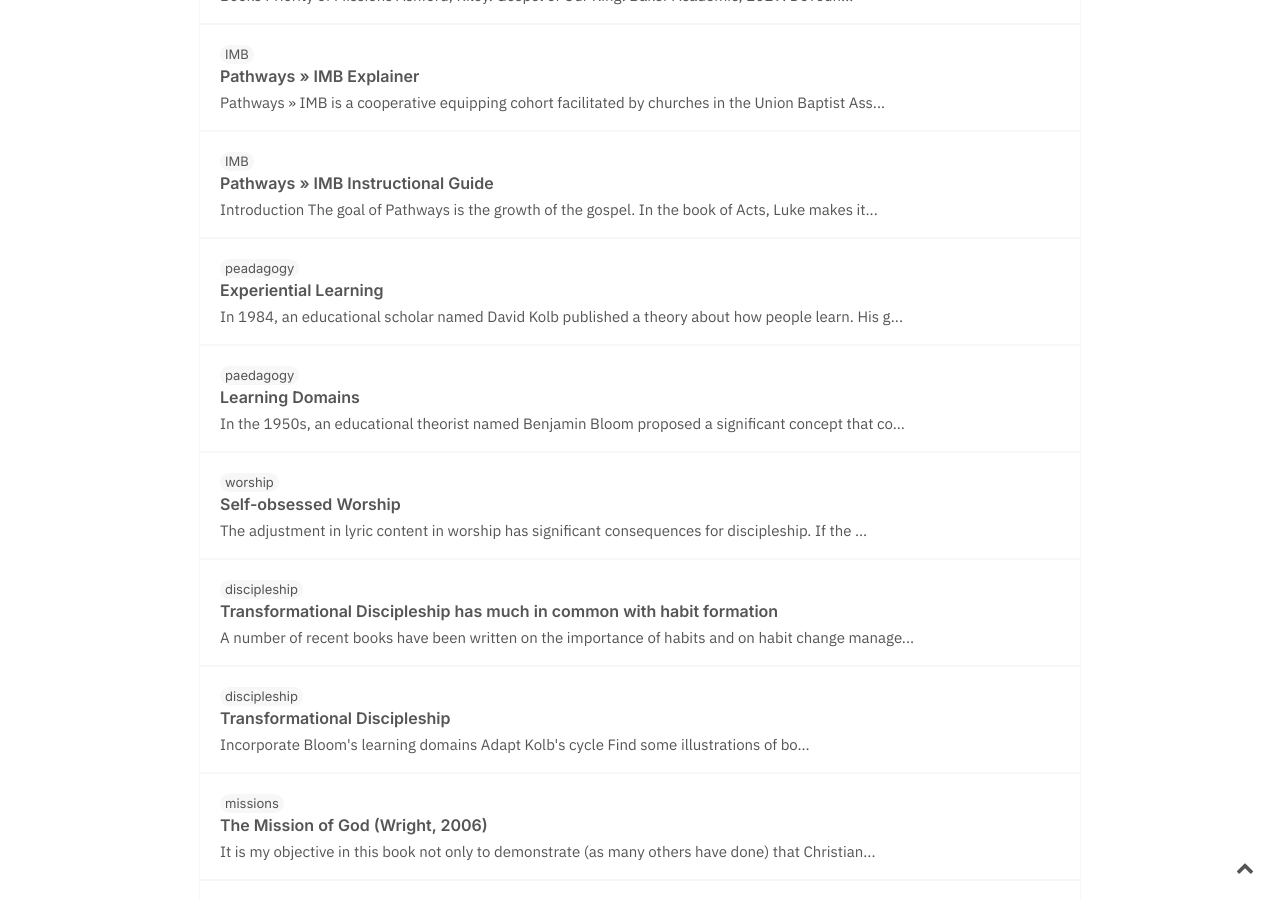
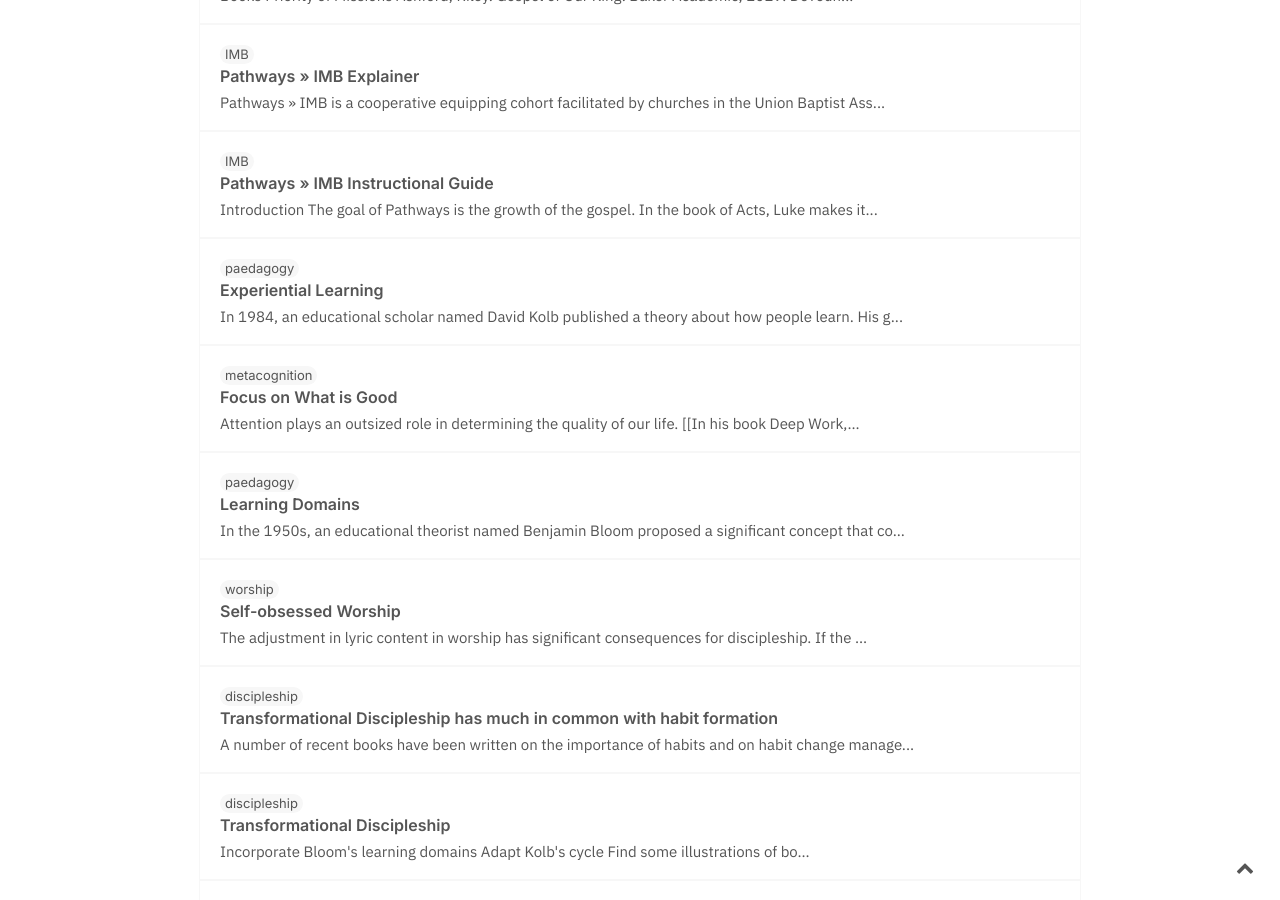
Before and after one commit to keelancook/notebook, a Jekyll site: the page built from index.md, in a window 1280 px wide and 900 px high, scrolled down 1956 px. Built offline with Jekyll 4.4.1, drawn with Linux system fonts in a browser that asks for light colours; part of the change alters nothing that is shown.

Commit message:
gardening

```diff
--- a/_notes/Experiential Learning.md
+++ b/_notes/Experiential Learning.md
@@ -2,7 +2,7 @@
 title: Experiential Learning
 author: Keelan Cook
 season: winter
-tags: peadagogy discipleship
+tags: paedagogy discipleship metacognition
 created: 2021-02-01T19:26:26-06:00
 modified: 2021-02-01T20:10:18-06:00
 ---
--- /dev/null
+++ b/_notes/Focus on What is Good.md
@@ -0,0 +1,45 @@
+---
+title: Focus on What is Good
+author: Keelan Cook
+season: winter
+tags: metacognition paedagogy discipleship
+created: 2021-02-09
+---
+
+## Attention plays an outsized role in determining the quality of our life.
+[[In his book [*Deep Work*](https://amzn.to/3rFUKmf), Cal Newport engages the relatioship between the object of our focus and our contentment. For Newport's thesis, he is concerned with the difference between focusing on deep, meaningful work and shallow work or distraction. Ultimately, focusing on deep work as opposed to mindless distraction actually makes someone happier. This runs counter to the widespread assumption that distraction and unstructured leisure where one does not have to thing provides one with happiness when they are emotinally weary. While this is certainly true, a fuller understanding relates to the idols of the heart.::rmn]]
+
+In general, people emphasize their cicumstances as the determiner of their emotional state. What happens to us (or what fails to happen to us) is most often seen as the source of our joy or contentment. This undersanding is pervasive and accords with an internal [[Locus of Control]]. However, it does not accord with brain science.
+
+In her book [*Rapt*], Winifred Gallagher claims contentment is less the product of one's circumstances than the object of their attention. She writes:
+
+>Who you are, what you think, feel, and do, what you love is the sum of what you focus on. [[Winifred Gallagher, [*Rapt*](https://amzn.to/3cUH9n0).::lsn]]
+
+[[Get *Rapt* and work out her notes on this topic.::lmn]]
+
+In this way, a person's emotional state is not bound by their circumstances. Instead it is informed, transformed even, by where they choose to place their focus.
+
+## Brain Science on Focus and Emotion
+This can be seen in the way the brains emotional centers fire. In empirical studies of the amygdala, scientists have analyzed the response of younger patients to postive and negative stimuli and noted that their amygdala fires at both. Whereas, in elderly patients it only fires at the positive stimuli. In other words, the brain wires itself to focus on the positive and overlook the negative.
+
+## Focus on what is good.
+The same could be said for the distinction between giving attention to those things that are shallow and mindless versus attending to activities that are spiritually edifying.
+
+This understanding of attention and circumstances agrees with Scripture's exhortations to the believer. Paul addresses the issue clearly in Romans 12:1-2:
+
+>Therefore, brothers and sisters, in view of the mercies of God, I urge you to present your bodies as a living sacrifice, holy and pleasing to God; this is your true worship.  *Do not be conformed to this age, but be transformed by the renewing of your mind, so that you may discern what is the good, pleasing, and perfect will of God.* (Romans 12:1-2)
+
+Paul makes clear the connection between our attention and our spiritual formation.
+
+Peter makes the same claim in his first epistle. He writes:
+
+>Therefore, with your minds ready for action, be sober-minded and set your hope completely on the grace to be brought to you at the revelation of Jesus Christ. As obedient children, do not be conformed to the desires of your former ignorance. But as the one who called you is holy, you also are to be holy in all your conduct; for it is written, Be holy, because I am holy. (1 Peter 1:13-16)
+
+Peter's exhortation addresses the affective domain of worldview tranformation by noting the connection between ones attention and their desires. In fact, all three domains come into play, as the result here is transformed living.
+[[See [[Learning Domains]] and [[Worldview Transformation]].::rsn]]
+
+[[I need to fill this section with substance. Exegete relevant passages.::lmn]]
+
+## We are What we Worship
+Since worship is about affection toward a particular person or thing, it necessarily invovles attention. Those things about which we think the  most, the ones that captivate our minds also captivate our hearts. We essentially become what we focus on the most.
+[[Connect this concept to the idea of Beale's book.::]]
```
